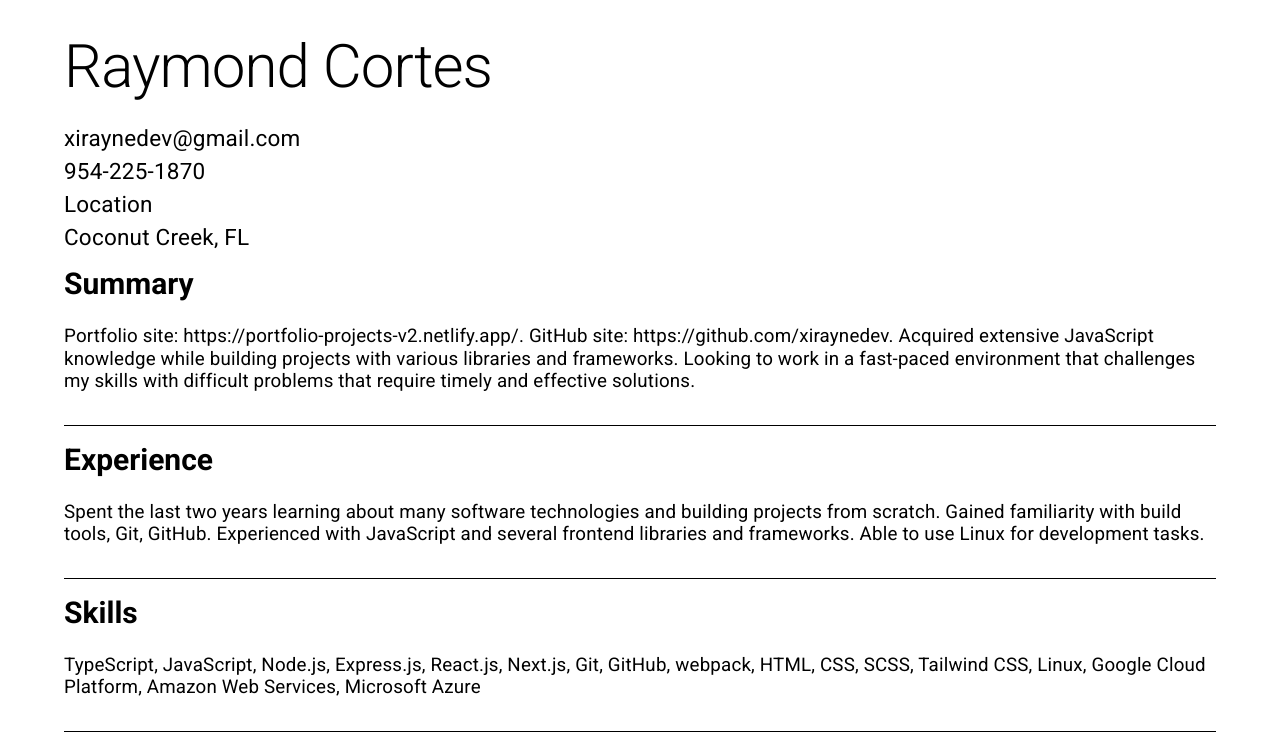
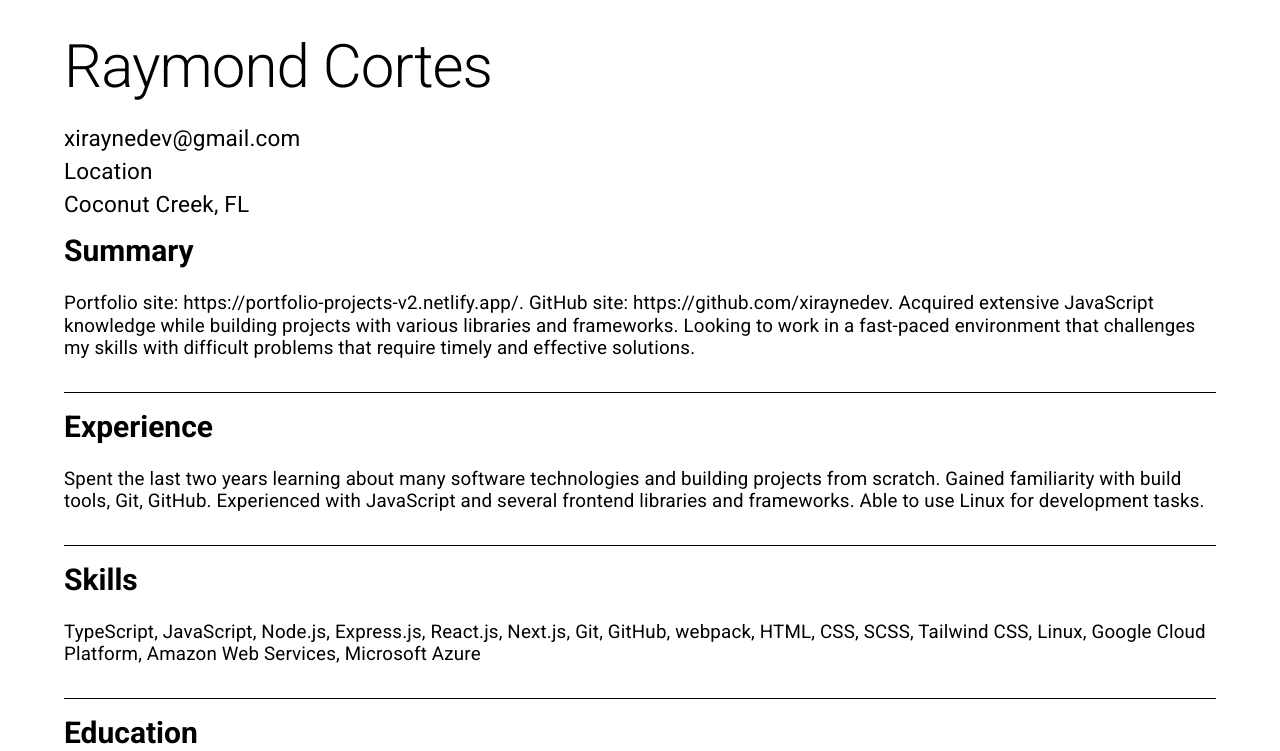
Before and after one commit to xiraynedev/portfolio-v2, a React app: page /resume in a window 1280 px wide. Shown: the top 751 px of the page. Built offline with nearby package versions, Linux system fonts and the light colour scheme.

Commit message:
refactor resume component

```diff
--- a/src/components/Resume/Resume.tsx
+++ b/src/components/Resume/Resume.tsx
@@ -24,7 +24,6 @@ export const Resume: FC = () => {
           Raymond Cortes
         </Typography>
         <Typography className='text-4xl'>xiraynedev@gmail.com</Typography>
-        <Typography className='text-4xl'>954-225-1870</Typography>
         <Typography className='text-4xl'>Location</Typography>
         <Typography className='text-4xl'>Coconut Creek, FL</Typography>
       </Stack>
```
